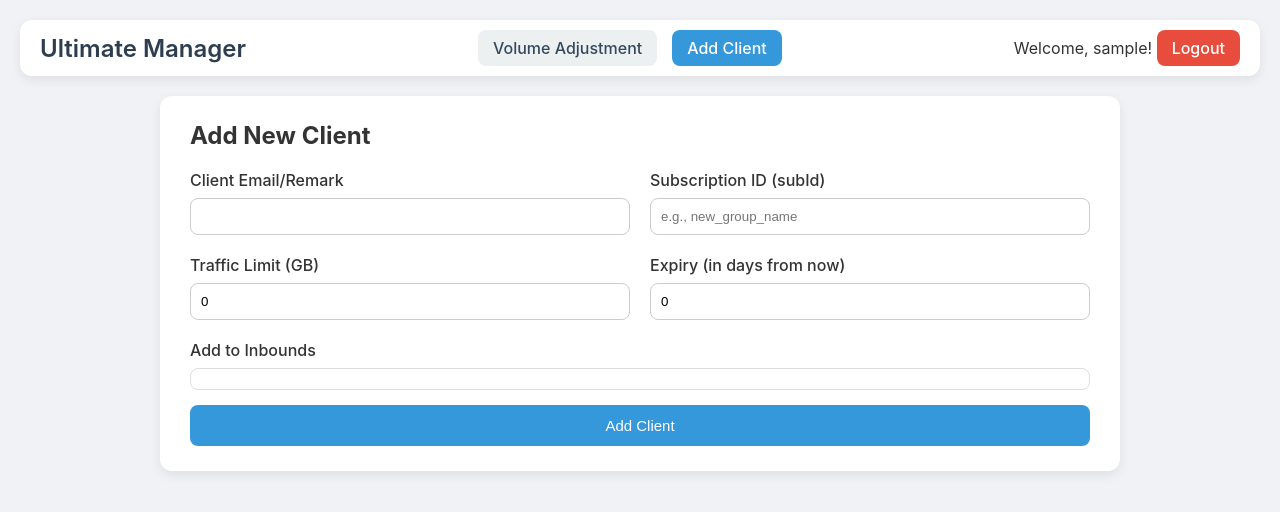
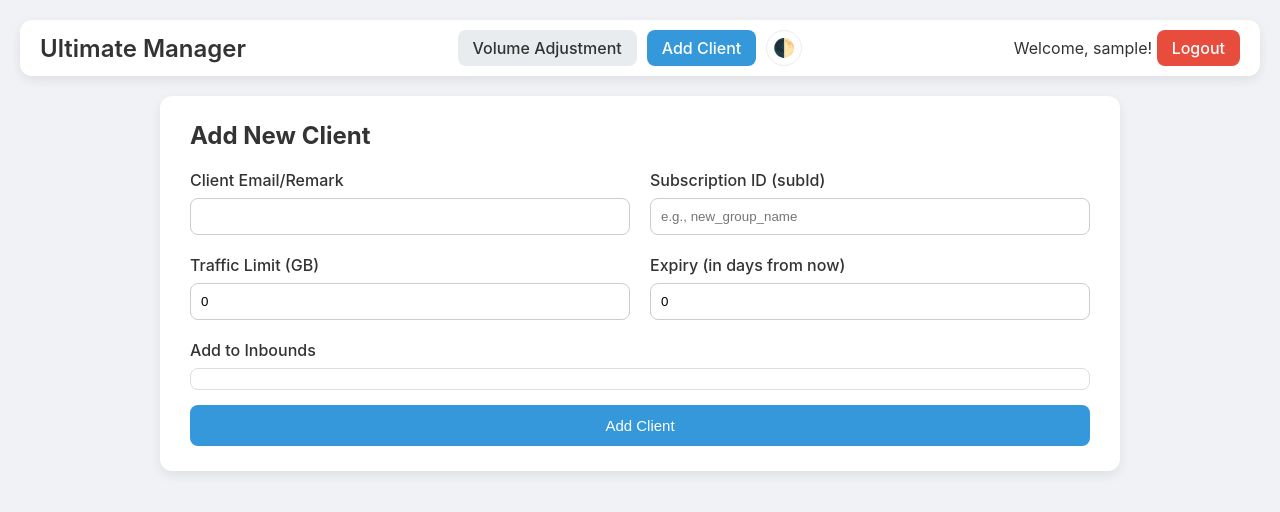
Before and after one commit to smblue07/my-sync-panel, a Flask app: page /add_client_page in a window 1280 px wide. Shown: the top 512 px of the page. Run offline with Flask 3, Linux system fonts and the light colour scheme; the visitor is signed in with stand-in values (Sample User, id 1); data that the repository does not hold is empty.

Commit message:
Update base.html

```diff
--- a/templates/base.html
+++ b/templates/base.html
@@ -1,18 +1,45 @@
 <!DOCTYPE html>
-<html lang="en">
+<html lang="en" id="html-tag">
 <head>
     <meta charset="UTF-8">
     <title>{% block title %}Sync Manager{% endblock %}</title>
     <meta name="viewport" content="width=device-width, initial-scale=1.0">
     <style>
-        body { font-family: -apple-system, BlinkMacSystemFont, "Segoe UI", Roboto, "Helvetica Neue", Arial, sans-serif; background-color: #f0f2f5; color: #333; margin: 0; padding: 20px; }
-        .top-bar { display: flex; justify-content: space-between; align-items: center; max-width: 1400px; margin: 0 auto 20px auto; padding: 10px 20px; background-color: white; border-radius: 12px; box-shadow: 0 4px 12px rgba(0,0,0,0.08); }
-        .top-bar .logo { font-size: 24px; color: #2c3e50; font-weight: 600; }
-        .top-bar .nav { display: flex; gap: 15px; }
+        /* تعریف متغیرهای رنگی برای دو تم */
+        :root {
+            --bg-color: #f0f2f5;
+            --panel-bg: #ffffff;
+            --text-color: #333;
+            --text-color-light: #6c757d;
+            --border-color: #e9ecef;
+            --accent-color: #3498db;
+            --header-bg: #ffffff;
+            --header-shadow: rgba(0,0,0,0.08);
+        }
+
+        [data-theme="dark"] {
+            --bg-color: #121212;
+            --panel-bg: #1e1e1e;
+            --text-color: #e0e0e0;
+            --text-color-light: #888;
+            --border-color: #333;
+            --accent-color: #4a90e2;
+            --header-bg: #1e1e1e;
+            --header-shadow: rgba(255,255,255,0.08);
+        }
+
+        /* استفاده از متغیرها در استایل های اصلی */
+        body { font-family: -apple-system, BlinkMacSystemFont, "Segoe UI", Roboto, "Helvetica Neue", Arial, sans-serif; background-color: var(--bg-color); color: var(--text-color); margin: 0; padding: 20px; transition: background-color 0.3s, color 0.3s; }
+        .top-bar { display: flex; justify-content: space-between; align-items: center; max-width: 1400px; margin: 0 auto 20px auto; padding: 10px 20px; background-color: var(--header-bg); border-radius: 12px; box-shadow: 0 4px 12px var(--header-shadow); transition: background-color 0.3s; }
+        .top-bar .logo { font-size: 24px; color: var(--text-color); font-weight: 600; }
+        .top-bar .nav { display: flex; gap: 10px; align-items: center; }
         .top-bar .nav a { text-decoration: none; padding: 8px 15px; border-radius: 8px; font-weight: 500; transition: background-color 0.2s, color 0.2s; }
-        .top-bar .nav a.active { background-color: #3498db; color: white; }
-        .top-bar .nav a:not(.active) { color: #34495e; background-color: #ecf0f1; }
+        .top-bar .nav a.active { background-color: var(--accent-color); color: white; }
+        .top-bar .nav a:not(.active) { color: var(--text-color); background-color: var(--border-color); }
         .top-bar .user-info a { text-decoration: none; background: #e74c3c; color: white; padding: 8px 15px; border-radius: 8px; font-weight: 500; }
+
+        #theme-toggle-btn { background: none; border: 1px solid var(--border-color); color: var(--text-color); cursor: pointer; border-radius: 50%; width: 36px; height: 36px; font-size: 18px; display: flex; align-items: center; justify-content: center; }
+
         .flash-messages { list-style: none; padding: 0; max-width: 1400px; margin: 0 auto 20px auto; }
         .flash-messages li { padding: 15px; border-radius: 8px; color: white; margin-bottom: 10px; }
         .flash-success { background-color: #2ecc71; } .flash-danger { background-color: #e74c3c; } .flash-info { background-color: #3498db; }
@@ -21,10 +48,11 @@
 <body>
     <header class="top-bar">
         <div class="logo">Ultimate Manager</div>
-<nav class="nav">
-    <a href="{{ url_for('volume_adjustment') }}" class="{{ 'active' if request.endpoint == 'volume_adjustment' else '' }}">Volume Adjustment</a>
-    <a href="{{ url_for('add_client_page') }}" class="{{ 'active' if request.endpoint == 'add_client_page' else '' }}">Add Client</a>
-</nav>
+        <nav class="nav">
+            <a href="{{ url_for('volume_adjustment') }}" class="{{ 'active' if request.endpoint == 'volume_adjustment' else '' }}">Volume Adjustment</a>
+            <a href="{{ url_for('add_client_page') }}" class="{{ 'active' if request.endpoint == 'add_client_page' else '' }}">Add Client</a>
+            <button id="theme-toggle-btn">🌓</button>
+        </nav>
         <div class="user-info">
             {% if session.logged_in %}
             <span>Welcome, {{ session.username }}! <a href="{{ url_for('logout') }}">Logout</a></span>
@@ -45,5 +73,24 @@
     <main class="main-content">
         {% block content %}{% endblock %}
     </main>
+
+    <script>
+        (function() {
+            const htmlTag = document.getElementById('html-tag');
+            const themeToggleBtn = document.getElementById('theme-toggle-btn');
+
+            // خواندن تم ذخیره شده از حافظه مرورگر
+            const savedTheme = localStorage.getItem('theme') || 'light';
+            htmlTag.setAttribute('data-theme', savedTheme);
+
+            themeToggleBtn.addEventListener('click', () => {
+                let currentTheme = htmlTag.getAttribute('data-theme');
+                let newTheme = currentTheme === 'light' ? 'dark' : 'light';
+                htmlTag.setAttribute('data-theme', newTheme);
+                // ذخیره انتخاب کاربر در حافظه مرورگر
+                localStorage.setItem('theme', newTheme);
+            });
+        })();
+    </script>
 </body>
 </html>
```
